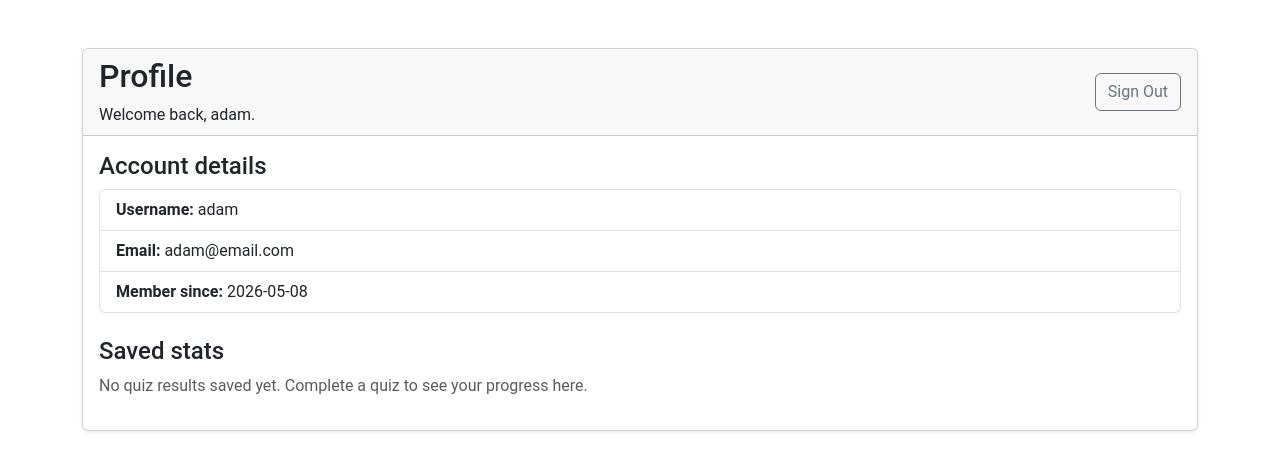
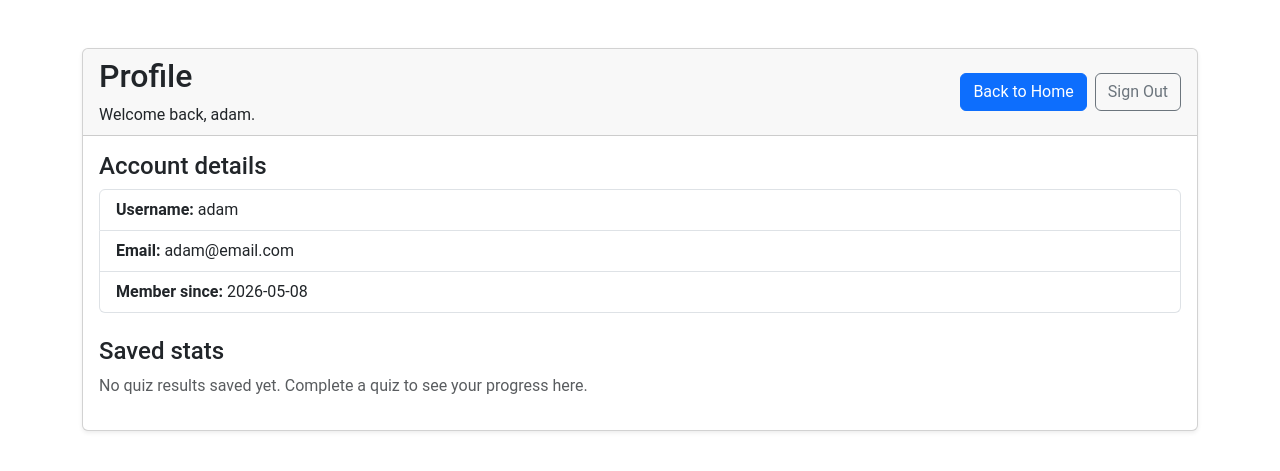
Before and after one commit to prawny1103/cits3403-project, a Flask app: page /profile in a window 1280 px wide. Shown: the top 471 px of the page. Run offline with Flask 3, Linux system fonts and the light colour scheme; a user stored in the database is signed in.

Commit message:
Added a button that allows you to go back to the homepage from the profile page.

```diff
--- a/templates/profile.html
+++ b/templates/profile.html
@@ -15,7 +15,10 @@
                     <h2>Profile</h2>
                     <p class="mb-0">Welcome back, {{ user.username }}.</p>
                 </div>
-                <a class="btn btn-outline-secondary" href="/logout">Sign Out</a>
+                <div class="d-flex gap-2">
+                    <a class="btn btn-primary" href="/">Back to Home</a>
+                    <a class="btn btn-outline-secondary" href="/logout">Sign Out</a>
+                </div>
             </div>
             <div class="card-body">
                 <h4>Account details</h4>
```
